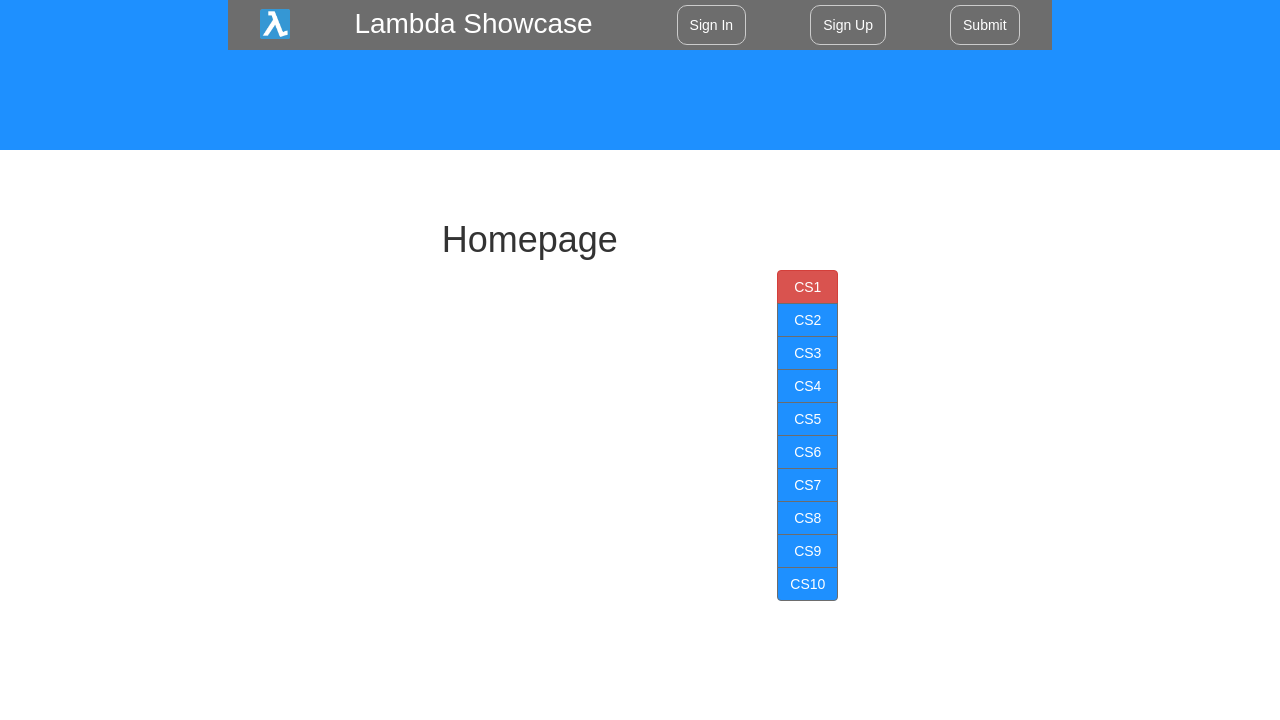
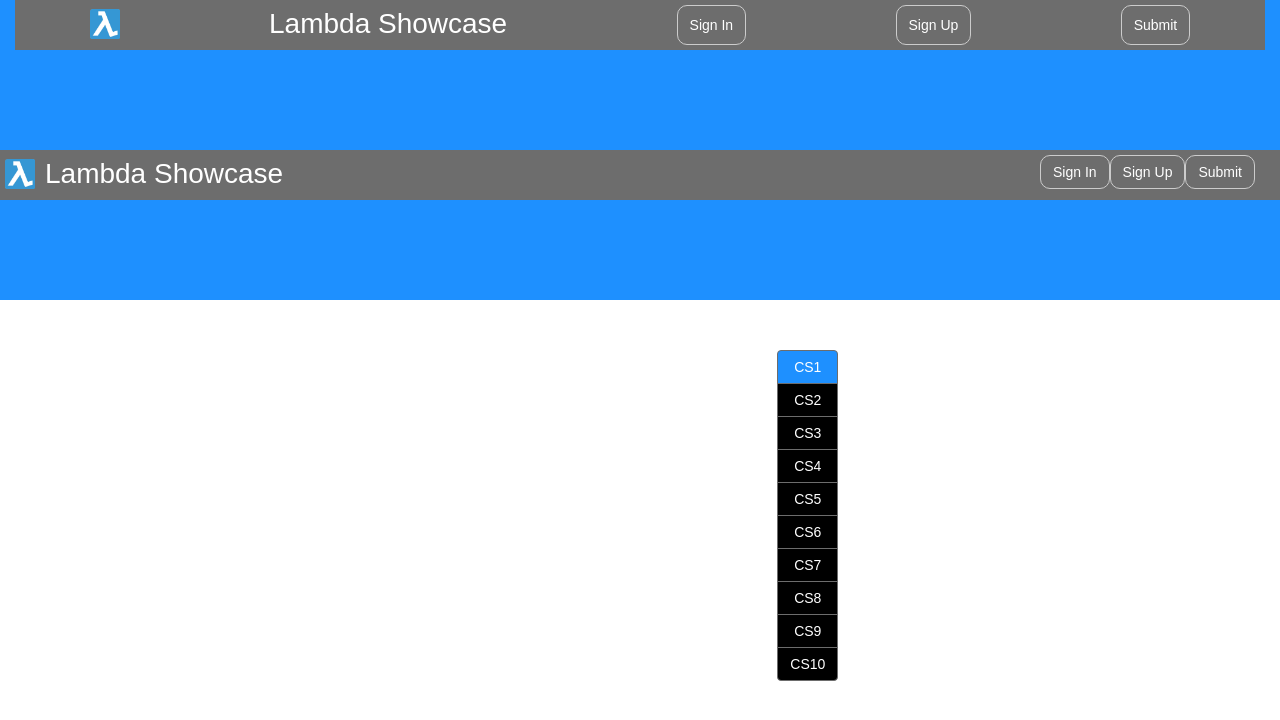
Before and after one commit to LSPortfolio/frontend, a React (Create React App) app: page /test in a window 1280 px wide. Shown: the top 720 px of the page. Built offline with nearby package versions, Linux system fonts and the light colour scheme.

Commit message:
edited navbars

```diff
--- a/package.json
+++ b/package.json
@@ -5,6 +5,7 @@
   "dependencies": {
     "axios": "^0.17.1",
     "history": "^4.7.2",
+    "install": "^0.10.2",
     "react": "^16.2.0",
     "react-bootstrap": "^0.32.0",
     "react-dom": "^16.2.0",
@@ -16,6 +17,7 @@
     "redux-promise": "^0.5.3",
     "redux-thunk": "^2.2.0",
     "router": "^1.3.2",
+    "webpack": "^3.10.0",
     "webpack-dev-server": "^2.10.1"
   },
   "scripts": {
--- a/src/App.css
+++ b/src/App.css
@@ -38,7 +38,8 @@
 
 .navbuttons :hover {
   background-color: rgb(30,144,255);
-  border-radius: 25px;
+  color: black;
+  border-radius: 5px;
 }
 
 .navigation a {
@@ -101,13 +102,24 @@
 }
 
 .sidebar {
-  background-color: dodgerblue;
+  background-color: black;
   color: white;
-  border-radius: 200px;
   border-color: rgb(109,109,109);
 }
 
 .sidebar :hover {
+  background-color: white;
+  color: black;
+  border-color: black;
+}
+
+.graduatesidebar {
+  background-color: dodgerblue;
+  color: white;
+  border-color: rgb(109,109,109);
+}
+
+.graduatesidebar:hover {
   background-color: #ff711e;
   color: white;
   border-color: black;
@@ -118,5 +130,4 @@
 }
 
 
-
 /* Official Lambda Color: rgb(66, 143, 187); */
--- a/src/App.js
+++ b/src/App.js
@@ -4,16 +4,17 @@ import { Router, Route } from 'react-router-dom';
 import { connect } from 'react-redux';
 
 // Components & CSS
-import { PrivateRoute } from './Components';
+import { PrivateRoute } from './Components/privateRoute';
 import HomePage from './Components/homePage';
 import { NavBar } from './Components';
 import { ForgotPassword } from './Components';
 import { PasswordToken } from './Components';
 import { SubmitProject } from './Components';
-import { SignIn } from './Components';
-import { SignUp } from './Components';
+import { SignIn } from './Components/signIn';
+import { SignUp } from './Components/signUp';
 import { alertActions } from './Actions';
 import { history } from './Helpers/history';
+import Test from './Components/test';
 import './App.css';
 
 class App extends Component {
@@ -29,18 +30,19 @@ class App extends Component {
     const { alert } = this.props;
     return (
       <div className="App">
-          <Router history={history}>
+          <Router history={ history }>
             <div>
                 <NavBar />
-                <PrivateRoute exact path="/" component={HomePage} />
+                <PrivateRoute exact path="/" component={ HomePage } />
                 {alert.message && <div className={`alert ${alert.type}`}>{alert.message}</div>}
                 <div className="col-sm-4 col-sm-offset-4" style={{paddingTop: "50px"}}>
-                  <Route path='/signup' component={SignUp} />
-                  <Route path='/signin' component={SignIn} />
-                  <Route path='/passwordReset' component={ForgotPassword} />
-                  <Route path='/passwordToken' component={PasswordToken} />
-                  <Route path='/submit' component={SubmitProject} />
-                  <Route path='/test' component={HomePage}/>
+                  <Route path='/signup' component={ SignUp } />
+                  <Route path='/signin' component={ SignIn } />
+                  <Route path='/passwordReset' component={ ForgotPassword } />
+                  <Route path='/passwordToken' component={ PasswordToken } />
+                  <Route path='/submit' component={ SubmitProject } />
+                  <Route path='/test' component={ Test } />
+                  <Route path='/homePage' component={ HomePage } />
                 </div>
             </div>
         </Router>
--- a/src/Components/classNavBar.js
+++ b/src/Components/classNavBar.js
@@ -7,8 +7,8 @@ export default class ClassNavBar extends Component {
     render() {
         return (
             <div>
-                <ButtonGroup vertical className='sidebarcontainer sidebar' class="btn-group" role="group">
-                    <Button className='btn-danger'>CS1</Button>
+                <ButtonGroup vertical style={{borderRadius: 100}} className='sidebarcontainer sidebar' role="group">
+                    <Button className='graduatesidebar'>CS1</Button>
                     <Button className='sidebar'>CS2</Button>
                     <Button className='sidebar'>CS3</Button>
                     <Button className='sidebar'>CS4</Button>
--- a/src/Components/homePage.js
+++ b/src/Components/homePage.js
@@ -7,7 +7,6 @@ export default class HomePage extends Component {
         return (
             <div>
                 <h1>Homepage</h1>
-                <ClassNavBar />
             </div>
         );
     }
--- a/src/Components/navBar.js
+++ b/src/Components/navBar.js
@@ -7,8 +7,10 @@ import '../App.css';
 export class NavBar extends Component {
   render() {
     return (
+      <div>
+        <div>
           <div style={{backgroundColor: 'dodgerBlue'}} className="container-row" id="header">
-        <header className="col-md-8">
+            <header style={{width: '100%'}} className="col-md-8">
               <div className="navigation">
                 <div><img alt="logo" src={ require('../LambdaLogo.png') } /></div>
                 <div className="hidden-sm-down"><h1>Lambda Showcase</h1></div>
@@ -17,7 +19,25 @@ export class NavBar extends Component {
                 <Button className='navbuttons'><Link to='/submit'>Submit</Link></Button>
               </div>
             </header>
-
+        </div>
+      </div>
+        <div>
+          <div style={{backgroundColor: 'dodgerBlue'}} className="container-row" id="header">
+            <header style={{ width: "100%" }}>
+              <div style={{display: 'flex', flexDirection: 'row', justifyContent: 'space-between'}} className="navigation">
+                <div style={{display: 'flex', flexDirection: 'row'}}>
+                  <div style={{marginLeft: 5, marginRight: 10}}><img alt="logo" src={ require('../LambdaLogo.png') } /></div>
+                  <div className="hidden-sm-down"><h1>Lambda Showcase</h1></div>
+                </div>
+                <div style={{marginRight: 25}}>
+                  <Button className='navbuttons'><Link to='/signin'>Sign In</Link></Button>
+                  <Button className='navbuttons'><Link to='/signup'>Sign Up</Link></Button>
+                  <Button className='navbuttons'><Link to='/submit'>Submit</Link></Button>
+                </div>
+              </div>
+            </header>
+          </div>
+        </div>
       </div>
     );
   }
--- /dev/null
+++ b/src/Components/test.js
@@ -0,0 +1,12 @@
+import React, { Component } from 'react';
+import ClassNavBar from './classNavBar';
+
+export default class Test extends Component {
+    render () {
+        return (
+            <div>
+                <ClassNavBar />
+            </div>
+        );
+    }
+}
```
Also changed, not shown: 1 other file (tests, documents, lock files or other folders). Lines whose indentation alone changed are shown as unchanged.
